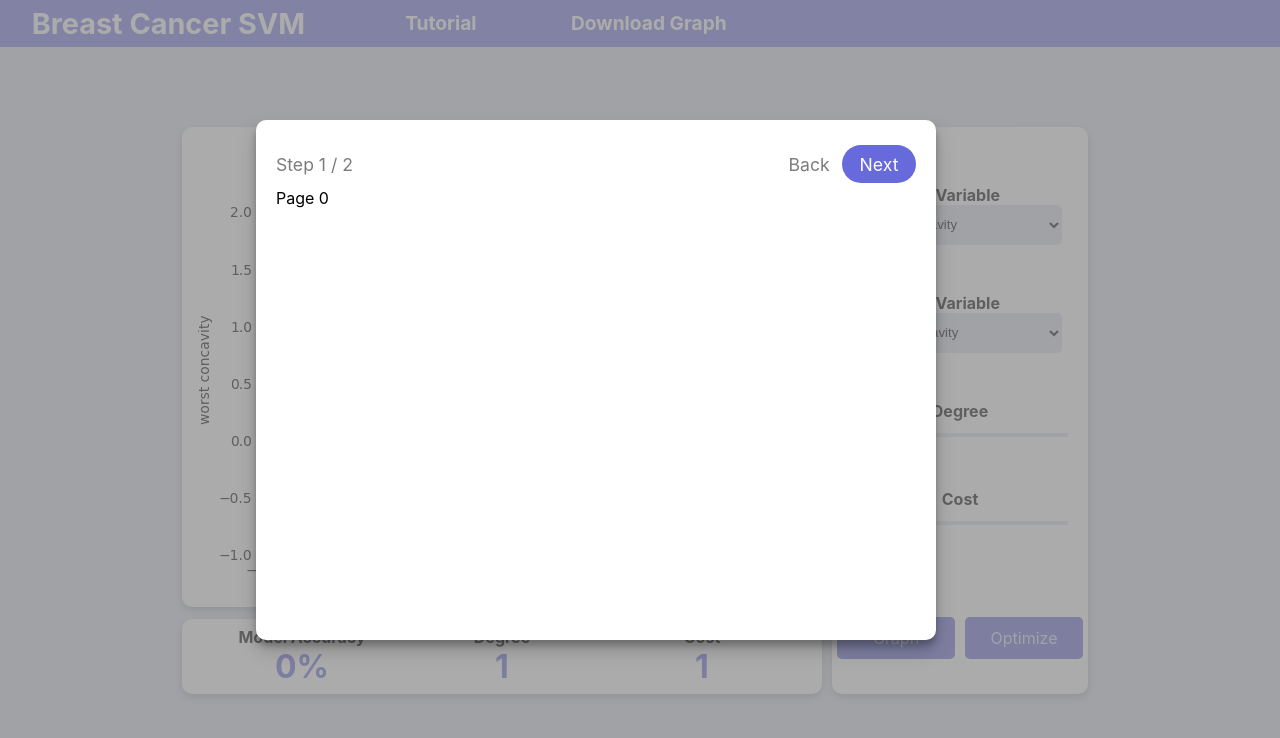
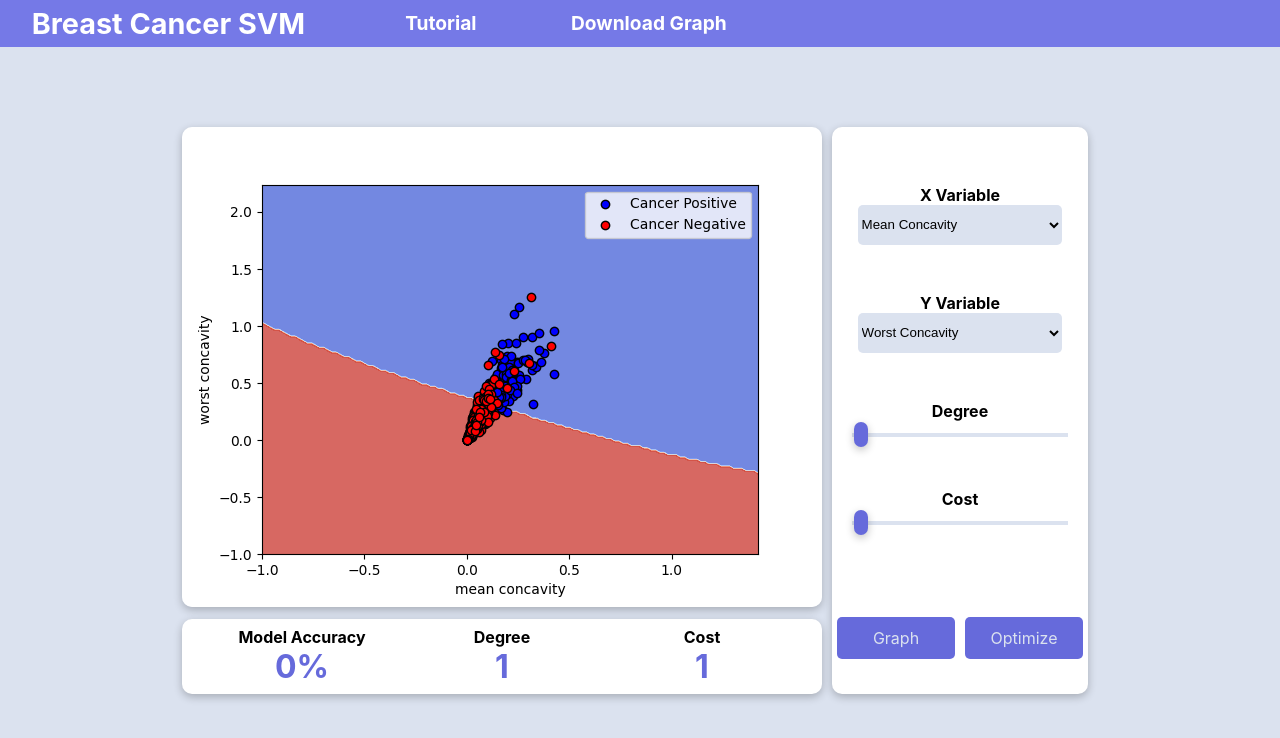
Before and after one commit to rdey0/Breast-Cancer-Support-Vector-Machine, a React (Create React App) app in the folder client/: page / in a window 1280 px wide. Shown: the top 738 px of the page. Built offline with nearby package versions, Linux system fonts and the light colour scheme.

Commit message:
hide back button on first page and show done button on last page for onboarding

```diff
--- a/client/src/App.js
+++ b/client/src/App.js
@@ -20,7 +20,16 @@ class App extends React.Component {
     cost: '1',
     model_accuracy: 0,
     graph_loading: false,
-    show_modal: true
+    show_modal: false
+  }
+
+  handle_modal_open=()=>{
+    console.log('open modal');
+    this.setState({show_modal: true});
+  }
+
+  handle_modal_close=()=> {
+    this.setState({show_modal: false});
   }
 
   handle_field_change=(id, value)=>{
@@ -96,8 +105,8 @@ class App extends React.Component {
 
     return (
       <div className="App">
-        <Header src={this.state.plot_src}/>
-        <Onboarding showModal={this.state.show_modal} pages={onboarding_content}/>
+        <Header src={this.state.plot_src} showModal={this.handle_modal_open}/>
+        <Onboarding showModal={this.state.show_modal} pages={onboarding_content} closeModal={this.handle_modal_close}/>
         <div className='gui-container'>
           <div className='svm-display'>
             <Plot src={this.state.plot_src} isLoading={this.state.graph_loading}/>
--- a/client/src/components/header.js
+++ b/client/src/components/header.js
@@ -7,7 +7,7 @@ export default function Header (props){
             <div className='title-container'>
                 <div className='header-title'>Breast Cancer SVM</div>
             </div>
-            <div className='header-item'>
+            <div className='header-item' onClick={props.showModal}>
                 <div>Tutorial</div>
             </div>
             <div className='header-item'>
--- a/client/src/components/onboarding.js
+++ b/client/src/components/onboarding.js
@@ -66,14 +66,22 @@ export default class Onboarding extends React.Component {
 
     render() {
         return(
-            <Modal isOpen={this.state.modal_open} style={modal_styles} ariaHideApp={false}>
+            <Modal isOpen={this.props.showModal} style={modal_styles} ariaHideApp={false}>
                 <div className='onboarding-controls'>
                     <div className='step-container'>
                         <div>Step {this.state.step_num} / {this.state.total_steps}</div>
                     </div>
                     <div className='change-page-container'>
-                        <div className='change-page-back' onClick={this.previous_page}>Back</div>
-                        <div className='change-page-next' onClick={this.next_page}>Next</div>
+
+                        {this.state.step_num > 1 &&
+                            <div className='change-page-back' onClick={this.previous_page}>Back</div>
+                        }
+
+                        {this.state.step_num < this.state.total_steps
+                            ?<div className='change-page-next' onClick={this.next_page}>Next</div>
+                            :<div className='change-page-next' >Done</div>
+                        }
+
                     </div>
                 </div>
                 <OnboardingContent pages={this.state.pages} pageNum={this.state.step_num}/>
```
